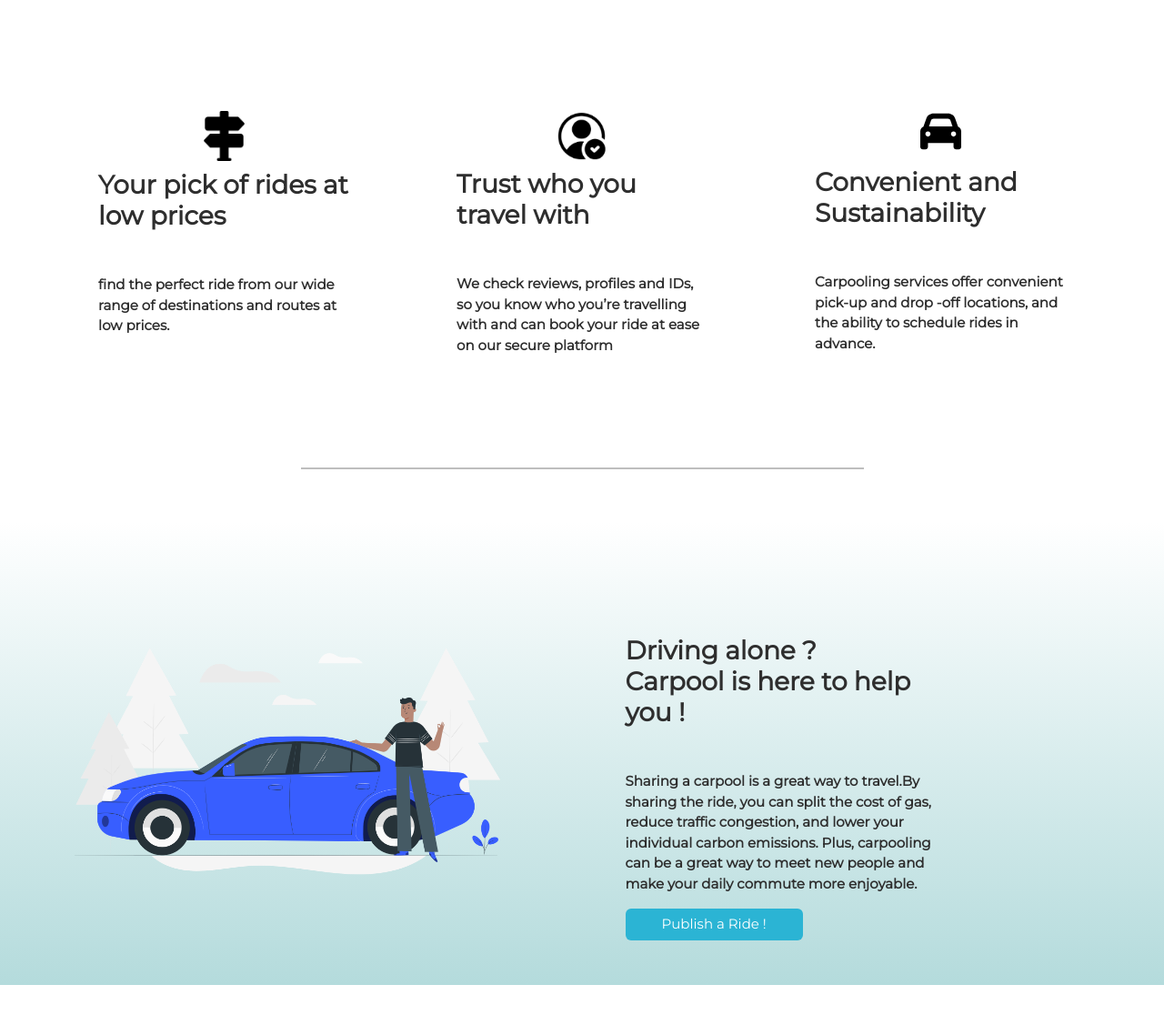
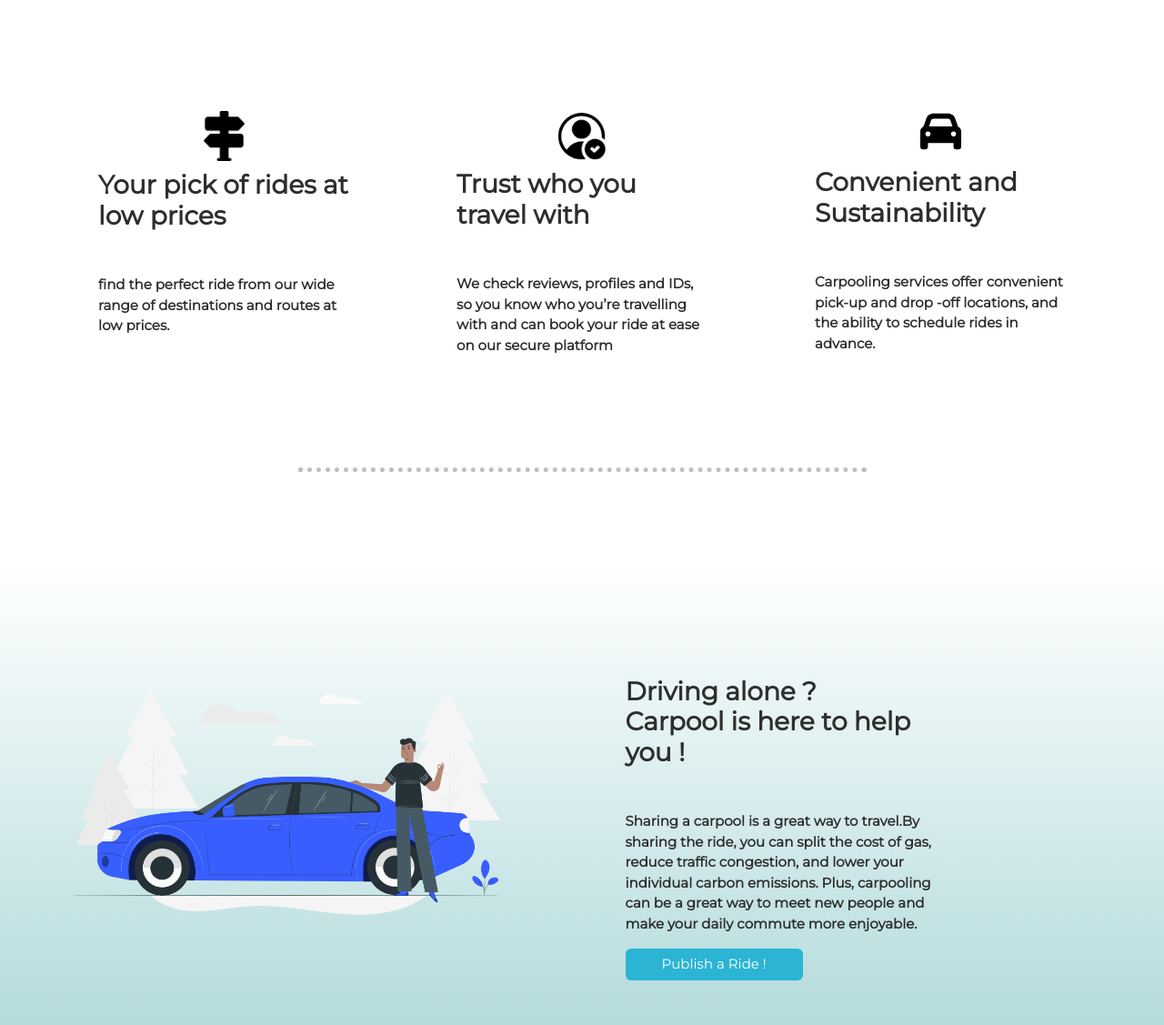
Before and after one commit to RugvedGadakh/Pbl_Project, a PHP site: page / in a window 1280 px wide. Shown: the part 619-1746 px from the top of the page at 91% size. Before the commit the page ends 1702 px from the top, so only its background shows below. Run offline with PHP 8.4, Linux system fonts and the light colour scheme; some libraries are stand-ins or nearby versions.

Commit message:
Update style.css

```diff
--- a/style.css
+++ b/style.css
@@ -163,7 +163,7 @@
     background-color: white;
     z-index: 1;
     position: relative;
-    padding-bottom: 10px;
+    padding-bottom: 4%;
 
 }
 
@@ -209,9 +209,10 @@
 
 hr{
     margin: auto;
-    border: solid black 2px;
+    border: dotted black 5px;
     border-bottom: none;
-    width: 50%
+    width: 30%
+
 }
 
 #publish_ride {
```
